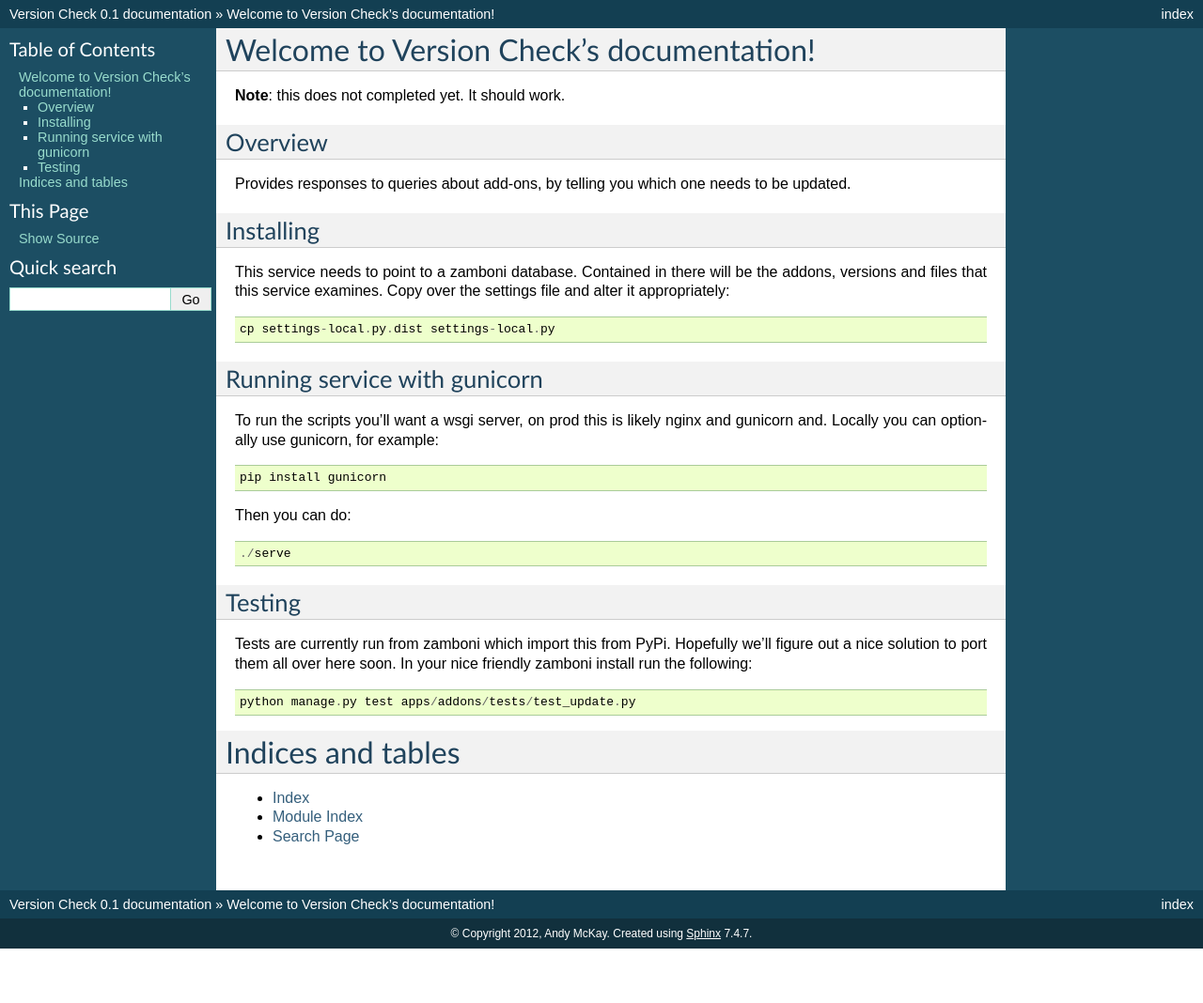
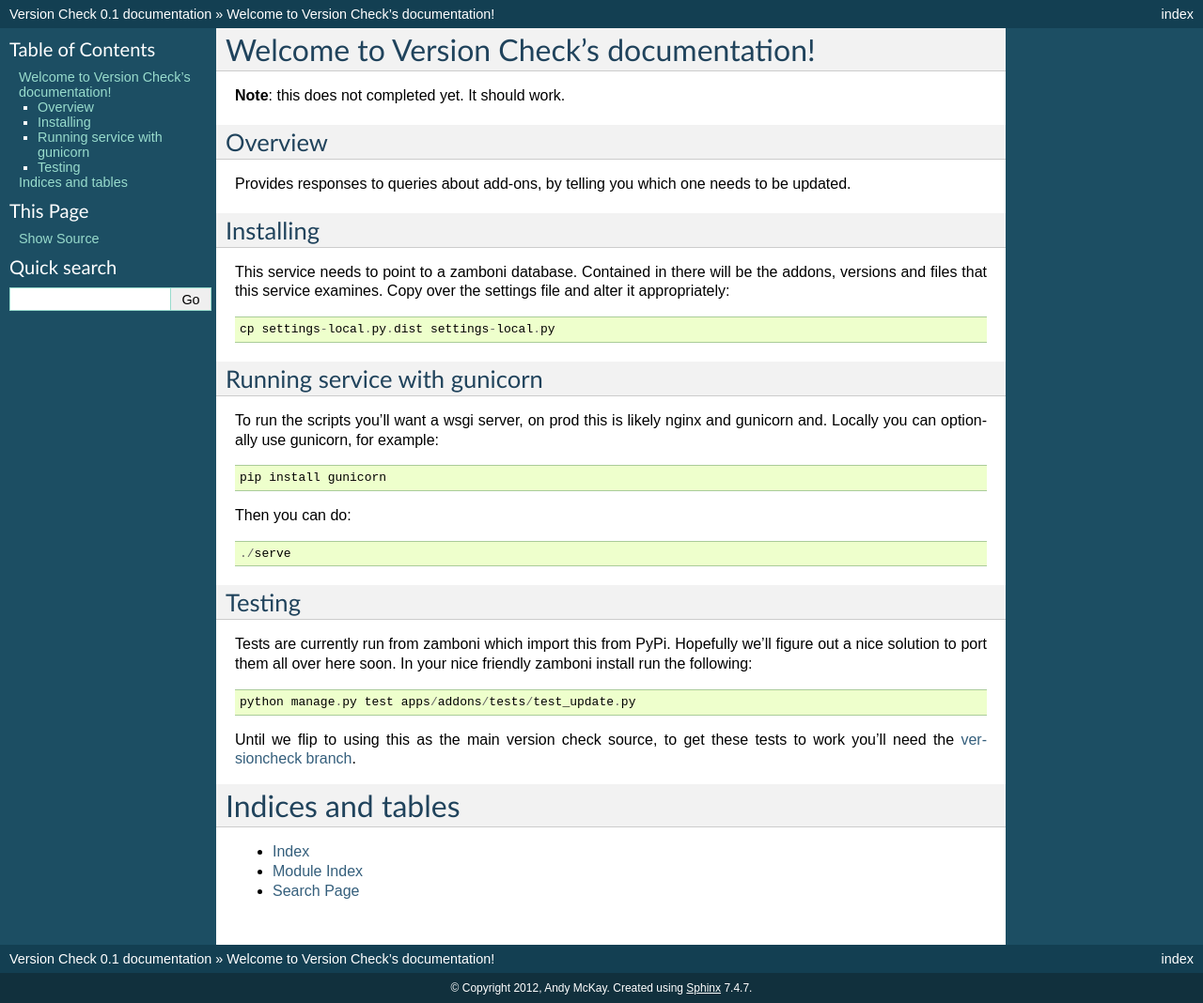
Before and after one commit to mozilla/versioncheck, a Sphinx documentation site: the page built from docs/index.rst, in a window 1280 px wide. Shown: the whole page at 94% size. Built offline with Sphinx 7.4.7, drawn with Linux system fonts in a browser that asks for light colours; before the commit the page ends 1010 px from its top, so only the background shows below that.

Commit message:
add notes about branch

```diff
--- a/docs/index.rst
+++ b/docs/index.rst
@@ -38,9 +38,15 @@ friendly zamboni install run the following::
 
         python manage.py test apps/addons/tests/test_update.py
 
+Until we flip to using this as the main version check source, to get these
+tests to work you'll need the `versioncheck branch`_.
+
+
 Indices and tables
 ==================
 
 * :ref:`genindex`
 * :ref:`modindex`
 * :ref:`search`
+
+.. _`versioncheck branch`: https://github.com/andymckay/zamboni/tree/versioncheck
```
